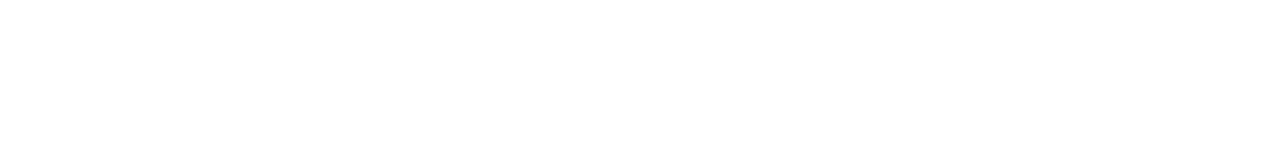
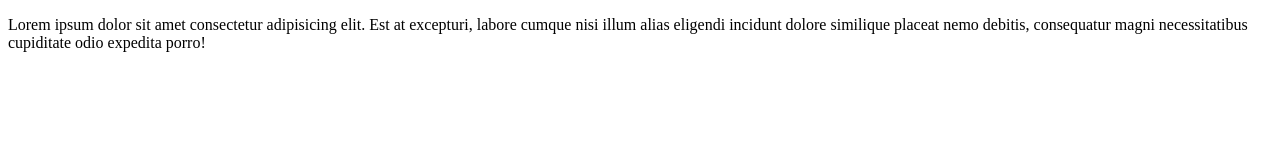
Before and after one commit to Jarus95/Jetro, a plain HTML site: page index.html in a window 1280 px wide. Drawn offline with Linux system fonts and the light colour scheme.

Commit message:
footer added

```diff
--- a/index.html
+++ b/index.html
@@ -8,6 +8,10 @@
 </head>
 <body>
 
+
+    <footer>
+        <p>Lorem ipsum dolor sit amet consectetur adipisicing elit. Est at excepturi, labore cumque nisi illum alias eligendi incidunt dolore similique placeat nemo debitis, consequatur magni necessitatibus cupiditate odio expedita porro!</p>
+    </footer>
     <script src="/js/main.js"></script>
 </body>
 </html>
```
